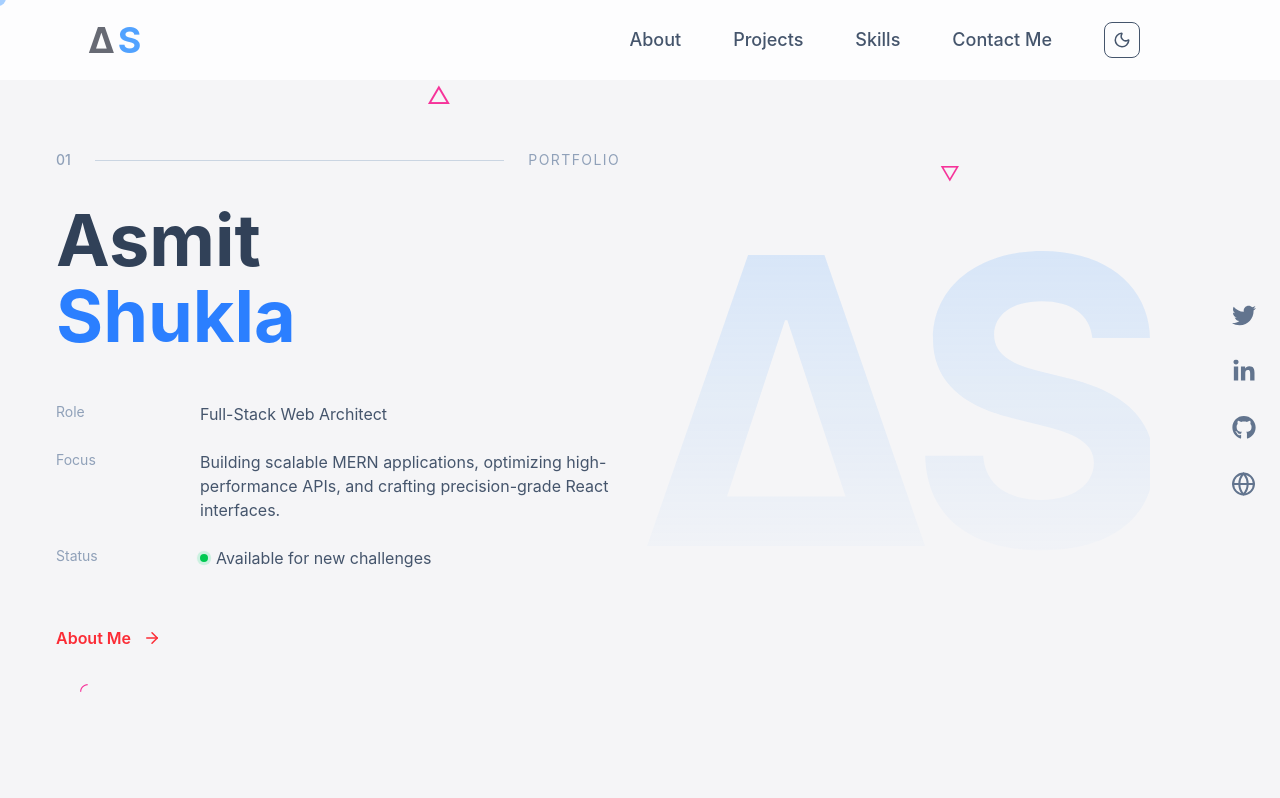
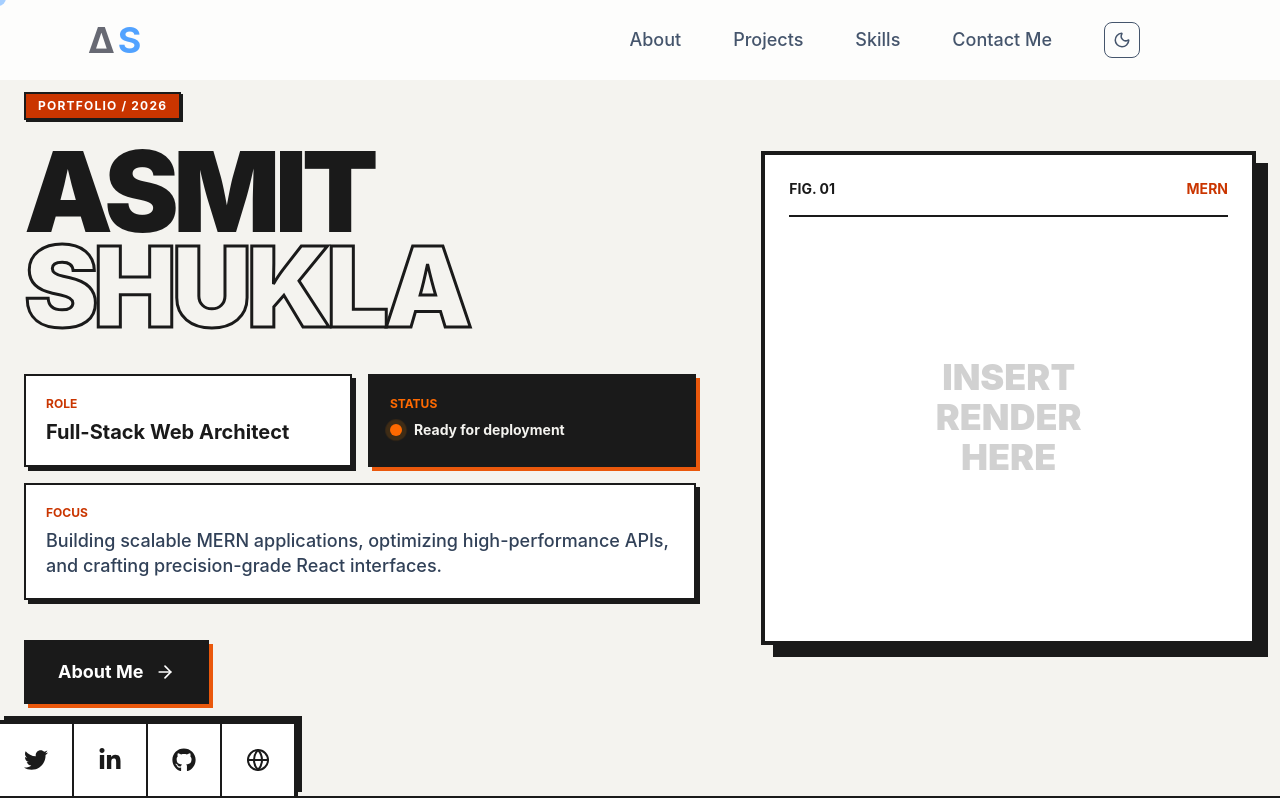
Before and after one commit to ash05741/portfolio-frontend, a React (Vite) app: page / in a window 1280 px wide. Shown: the top 798 px of the page. Built offline with nearby package versions, Linux system fonts and the light colour scheme.

Commit message:
feat(ui): revamp hero section to brutalist editorial design

```diff
--- a/src/Components/HeroSection.jsx
+++ b/src/Components/HeroSection.jsx
@@ -1,5 +1,5 @@
 import { ArrowRight, Globe } from "lucide-react";
-import { motion } from "framer-motion"; // matches the import used across About/Skills/Projects
+import { motion } from "framer-motion";
 
 import {
   FaGithub,
@@ -15,136 +15,144 @@ const socialLinks = [
     name: "Twitter",
     href: "https://x.com/asmitshukla05",
     icon: FaTwitter,
-    hoverClass: "group-hover:text-blue-600",
+    hoverClass: "group-hover:text-orange-700 hover:-translate-y-1 transition-transform",
   },
   {
     name: "LinkedIn",
     href: "https://www.linkedin.com/in/asmit-shukla-2a8591258",
     icon: FaLinkedinIn,
-    hoverClass: "group-hover:text-blue-600",
+    hoverClass: "group-hover:text-orange-700 hover:-translate-y-1 transition-transform",
   },
   {
     name: "GitHub",
     href: "https://github.com/ash05741",
     icon: FaGithub,
-    hoverClass: "group-hover:text-slate-800 dark:group-hover:text-white",
+    hoverClass: "group-hover:text-orange-700 hover:-translate-y-1 transition-transform",
   },
   {
     name: "Website",
-    href: "https://your-domain-here.com", // TODO: replace with your live portfolio URL once deployed
+    href: "https://your-domain-here.com",
     icon: Globe,
-    hoverClass: "group-hover:text-green-500",
+    hoverClass: "group-hover:text-orange-700 hover:-translate-y-1 transition-transform",
   },
 ];
 
 export default function Herosection() {
   return (
-    <div>
-      <section className="sticky top-0 h-screen bg-[#f5f5f7] dark:bg-slate-950 flex items-center relative z-0">
+    <div className="bg-[#F4F3EF] text-[#1A1A1A] selection:bg-orange-700 selection:text-white font-sans">
+      <section className="relative min-h-screen flex items-center z-0 py-20 overflow-hidden border-b-4 border-[#1A1A1A]">
 
-        {/* ===== Floating Shapes ===== */}
-        <div className="absolute inset-0 pointer-events-none" aria-hidden="true">
-          <span className="absolute top-20 left-1/3 text-pink-500 text-2xl">△</span>
-          <span className="absolute bottom-24 left-20 text-pink-500 text-xl">◜</span>
-          <span className="absolute top-40 right-1/4 text-pink-500 text-xl">▽</span>
-        </div>
-
-        {/* ===== Main Container ===== */}
-        <div className="max-w-7xl mx-auto px-6 w-full grid md:grid-cols-2 gap-10 items-center">
+        {/* ===== Main Container (Editorial Grid) ===== */}
+        <div className="max-w-7xl mx-auto px-6 w-full grid lg:grid-cols-12 gap-8 items-center relative z-10">
 
           {/* LEFT CONTENT */}
           <motion.div
-            initial={{ opacity: 0, y: 40 }}
-            animate={{ opacity: 1, y: 0 }}
-            transition={{ duration: 0.8 }}
-            className="relative ml-3 md:ml-8 flex flex-col justify-center"
+            initial={{ opacity: 0, x: -40 }}
+            animate={{ opacity: 1, x: 0 }}
+            transition={{ duration: 0.6, ease: "easeOut" }}
+            className="lg:col-span-7 flex flex-col justify-center"
           >
 
             {/* TOP ROW */}
-            <div className="flex items-center gap-6 mb-8">
-              <span className="text-sm font-medium text-slate-400 dark:text-slate-500">
-                01
-              </span>
-
-              <div className="h-px flex-1 bg-slate-300 dark:bg-slate-700"></div>
-
-              <span className="text-sm uppercase tracking-widest text-slate-400 dark:text-slate-500">
-                Portfolio
-              </span>
+            <div className="flex items-center gap-4 mb-6">
+              <div className="px-3 py-1 border-2 border-[#1A1A1A] text-xs font-bold uppercase tracking-widest bg-orange-700 text-white shadow-[2px_2px_0_0_#1A1A1A]">
+                Portfolio / 2026
+              </div>
             </div>
 
             {/* NAME BLOCK */}
-            <div className="space-y-3">
-              <h1 className="text-6xl md:text-7xl font-bold text-slate-700 dark:text-white leading-[1.05]">
-                Asmit <br />
-                <span className="text-blue-500">Shukla</span>
+            <div className="mb-10">
+              <h1 className="text-7xl md:text-[7rem] font-black tracking-tighter leading-[0.85] uppercase">
+                Asmit
+                <br />
+                <span className="text-transparent [-webkit-text-stroke:3px_#1A1A1A]">Shukla</span>
               </h1>
             </div>
 
-            {/* INFO GRID */}
-            <div className="mt-12 grid grid-cols-[120px_1fr] gap-y-6 gap-x-6 max-w-xl">
+            {/* INFO BLOCK (Brutalist Bento-style) */}
+            <div className="grid sm:grid-cols-2 gap-4 max-w-2xl">
 
-              <span className="text-sm text-slate-400 dark:text-slate-500">
-                Role
-              </span>
-              <p className="text-slate-600 dark:text-slate-300">
-                Full-Stack Web Architect
-              </p>
+              {/* Role Card */}
+              <div className="border-2 border-[#1A1A1A] p-5 bg-white shadow-[4px_4px_0_0_#1A1A1A] hover:shadow-[6px_6px_0_0_#1A1A1A] transition-shadow">
+                <span className="block text-xs font-bold uppercase text-orange-700 mb-2">Role</span>
+                <p className="text-xl font-bold leading-tight">
+                  Full-Stack Web Architect
+                </p>
+              </div>
 
-              <span className="text-sm text-slate-400 dark:text-slate-500">
-                Focus
-              </span>
-              <p className="text-slate-600 dark:text-slate-300">
-                Building scalable MERN applications, optimizing high-performance APIs, and crafting precision-grade React interfaces.
-              </p>
+              {/* Status Card */}
+              <div className="border-2 border-[#1A1A1A] p-5 bg-[#1A1A1A] text-[#F4F3EF] shadow-[4px_4px_0_0_#EA580C] hover:shadow-[6px_6px_0_0_#EA580C] transition-shadow">
+                <span className="block text-xs font-bold uppercase text-orange-500 mb-2">Status</span>
+                <div className="flex items-center gap-3 mt-1">
+                  <span className="relative flex h-3 w-3">
+                    <span className="animate-ping absolute inline-flex h-full w-full rounded-full bg-orange-400 opacity-75"></span>
+                    <span className="relative inline-flex rounded-full h-3 w-3 bg-orange-500"></span>
+                  </span>
+                  <p className="text-sm font-bold">Ready for deployment</p>
+                </div>
+              </div>
 
-              <span className="text-sm text-slate-400 dark:text-slate-500">
-                Status
-              </span>
-              <p className="flex items-center gap-2 text-slate-600 dark:text-slate-300">
-                <span className="relative flex h-2 w-2">
-                  <span className="animate-ping absolute inline-flex h-full w-full rounded-full bg-green-400 opacity-75"></span>
-                  <span className="relative inline-flex rounded-full h-2 w-2 bg-green-500"></span>
-                </span>
-                Available for new challenges
-              </p>
+              {/* Focus Card (Spans full width) */}
+              <div className="sm:col-span-2 border-2 border-[#1A1A1A] p-5 bg-white shadow-[4px_4px_0_0_#1A1A1A] hover:shadow-[6px_6px_0_0_#1A1A1A] transition-shadow">
+                <span className="block text-xs font-bold uppercase text-orange-700 mb-2">Focus</span>
+                <p className="text-lg font-medium text-slate-700 leading-snug">
+                  Building scalable MERN applications, optimizing high-performance APIs, and crafting precision-grade React interfaces.
+                </p>
+              </div>
+
             </div>
 
             {/* CTA */}
-            <div className="mt-14">
+            <div className="mt-10">
               <Link
                 to="/about"
-                className="group inline-flex items-center gap-3 text-red-500 font-semibold"
+                className="group inline-flex items-center gap-3 px-8 py-4 bg-[#1A1A1A] text-white font-bold text-lg border-2 border-[#1A1A1A] shadow-[4px_4px_0_0_#EA580C] hover:bg-orange-700 hover:text-white hover:shadow-[6px_6px_0_0_#1A1A1A] transition-all active:translate-y-1 active:shadow-[2px_2px_0_0_#1A1A1A]"
               >
                 About Me
                 <ArrowRight
-                  size={18}
-                  className="group-hover:translate-x-2 transition-transform duration-300"
+                  size={20}
+                  className="group-hover:translate-x-1 transition-transform"
                 />
               </Link>
             </div>
 
           </motion.div>
 
-          {/* RIGHT BIG LOGO SHAPE */}
-          <div className="relative hidden md:flex justify-center md:mr-24 lg:mr-32" aria-hidden="true">
-            <div className="text-[300px] font-bold select-none
-                  text-transparent bg-clip-text bg-gradient-to-b from-blue-400/20 to-transparent
-                  tracking-tighter lg:text-[400px] leading-none">
-              ∆S
+          {/* RIGHT EDITORIAL SHAPE / GRAPHIC */}
+          <motion.div
+            initial={{ opacity: 0, scale: 0.95 }}
+            animate={{ opacity: 1, scale: 1 }}
+            transition={{ duration: 0.8, delay: 0.2 }}
+            className="hidden lg:flex col-span-5 justify-center items-center relative"
+          >
+            {/* A massive asterisk or geometric star giving that raw print vibe */}
+            <div className="text-[350px] leading-none font-serif text-[#1A1A1A] opacity-10 select-none absolute">
+              *
             </div>
-          </div>
+            {/* Abstract framed placeholder (could be replaced with a solid professional headshot or 3D render later) */}
+            <div className="w-full aspect-square border-4 border-[#1A1A1A] bg-white shadow-[12px_12px_0_0_#1A1A1A] flex flex-col justify-between p-6 relative z-10">
+              <div className="flex justify-between w-full border-b-2 border-[#1A1A1A] pb-4">
+                <span className="font-bold text-sm uppercase">Fig. 01</span>
+                <span className="font-bold text-sm uppercase text-orange-700">MERN</span>
+              </div>
+              <div className="flex-1 flex items-center justify-center">
+                <span className="text-4xl font-black text-[#1A1A1A]/20 uppercase text-center">
+                  Insert <br /> Render <br /> Here
+                </span>
+              </div>
+            </div>
+          </motion.div>
         </div>
 
-        {/* ===== Social Sidebar ===== */}
+        {/* ===== Social Bar (Bottom Left rather than floating right) ===== */}
         <motion.div
-          initial={{ opacity: 0, y: 40 }}
+          initial={{ opacity: 0, y: 20 }}
           animate={{ opacity: 1, y: 0 }}
-          transition={{ duration: 0.8 }}
+          transition={{ duration: 0.8, delay: 0.4 }}
+          className="absolute bottom-0 left-0 w-full md:w-auto"
         >
-          <div className="hidden md:flex absolute right-6 top-1/2 -translate-y-1/2 flex-col gap-8 text-slate-500 dark:text-white text-2xl">
-
-            {socialLinks.map((link) => {
+          <div className="flex border-t-4 border-r-4 border-[#1A1A1A] bg-white text-[#1A1A1A] shadow-[4px_-4px_0_0_#1A1A1A]">
+            {socialLinks.map((link, index) => {
               const Icon = link.icon;
               return (
                 <a
@@ -153,23 +161,20 @@ export default function Herosection() {
                   target="_blank"
                   rel="noreferrer"
                   aria-label={link.name}
-                  className="group relative flex items-center justify-center transition-all duration-300 ease-out hover:-translate-y-1 hover:scale-110"
+                  className={`p-4 md:p-6 flex items-center justify-center transition-colors duration-200 hover:bg-[#1A1A1A] hover:text-white ${index !== socialLinks.length - 1 ? 'border-r-2 border-[#1A1A1A]' : ''}`}
                 >
-                  <span className="absolute inset-0 rounded-full bg-black/5 scale-0 group-hover:scale-125 transition-transform duration-300"></span>
-                  <Icon
-                    size={link.name === "Website" ? 25 : undefined}
-                    className={`relative transition-colors duration-300 ${link.hoverClass}`}
-                  />
+                  <Icon size={24} />
                 </a>
               );
             })}
-
           </div>
         </motion.div>
 
       </section>
-      <Projects className="relative z-10 min-h-screen py-24 border-t rounded-2xl border-slate-400" />
-      <Skills className="relative z-10 min-h-screen py-24" />
+
+      {/* Keeping your existing components, updated with brutalist borders */}
+      <Projects className="relative z-10 min-h-screen py-24 bg-white border-b-4 border-[#1A1A1A]" />
+      <Skills className="relative z-10 min-h-screen py-24 bg-[#F4F3EF]" />
     </div>
   );
 }
```
